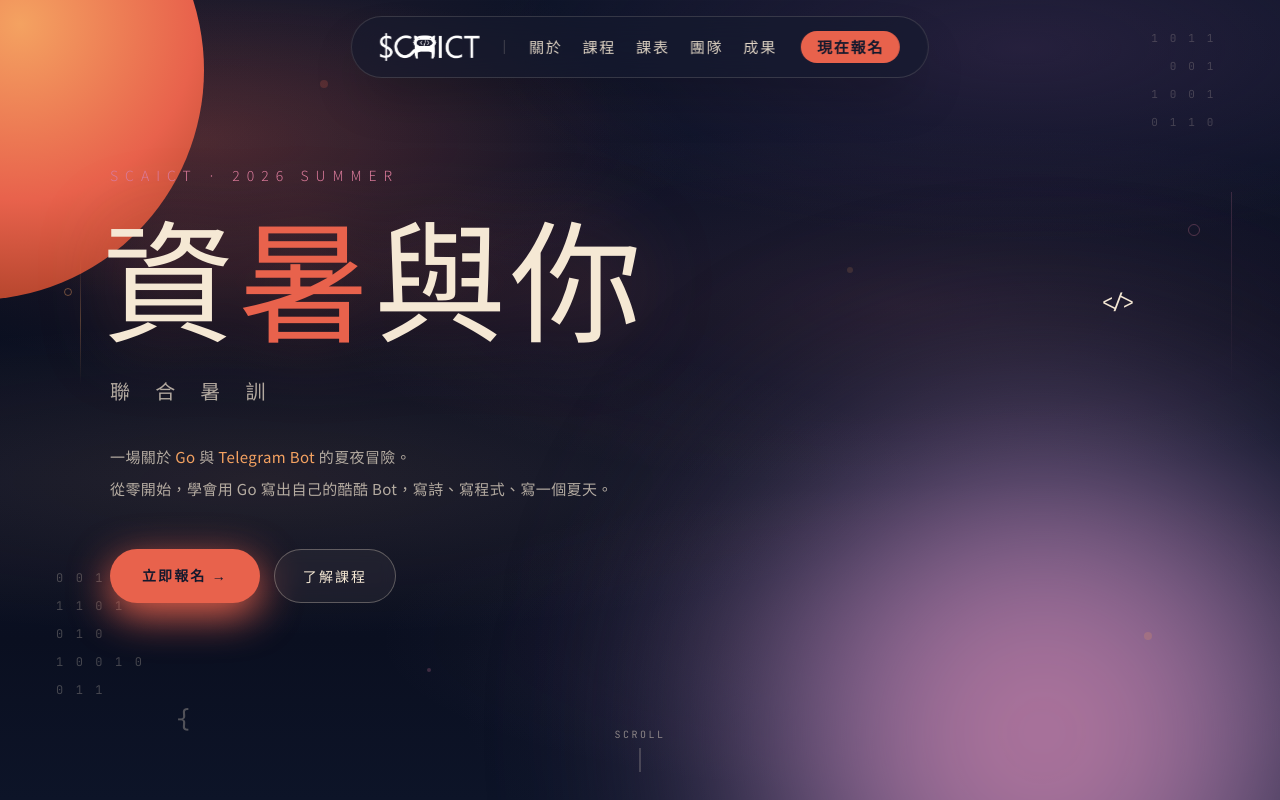
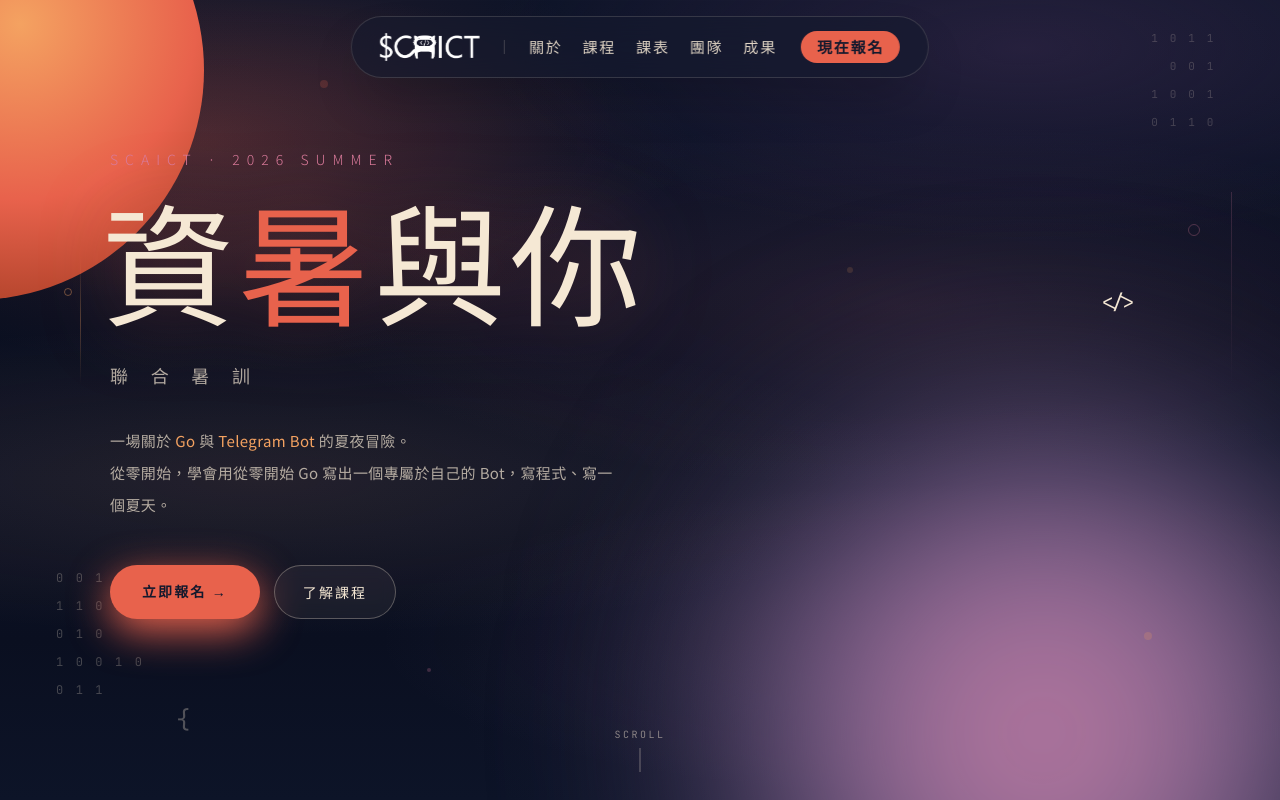
Before and after one commit to SCAICT/115-summer-camp, a React (Vite) app: page / in a window 1280 px wide. Shown: the top 800 px of the page. Built offline with nearby package versions, Linux system fonts and the light colour scheme; a web font is replaced by a local one.

Commit message:
feat: add interactive hero highlight and refine copy

```diff
--- a/src/components/Hero.jsx
+++ b/src/components/Hero.jsx
@@ -2,6 +2,7 @@ import { useEffect, useState } from 'react';
 
 export default function Hero() {
   const [hideScrollHint, setHideScrollHint] = useState(false);
+  const [isAnimating, setIsAnimating] = useState(false);
 
   useEffect(() => {
     const handleScroll = () => setHideScrollHint(window.scrollY > 24);
@@ -10,6 +11,11 @@ export default function Hero() {
     window.addEventListener('scroll', handleScroll, { passive: true });
     return () => window.removeEventListener('scroll', handleScroll);
   }, []);
+
+  const handleSummerClick = () => {
+    setIsAnimating(true);
+    setTimeout(() => setIsAnimating(false), 600);
+  };
 
   return (
     <section className="relative min-h-[720px] overflow-x-clip overflow-y-visible text-paper lg:h-screen">
@@ -50,13 +56,13 @@ export default function Hero() {
             SCAICT  · 2026 SUMMER
           </p>
           <h1 className="fluid-display -ml-2 whitespace-nowrap font-serifjp font-medium leading-none tracking-[0.03em] text-paper drop-shadow-[0_2px_40px_rgba(232,98,76,0.3)]">
-            資<span className="text-sunset">暑</span>與你
+            資<span className={`text-sunset cursor-pointer transition-transform ${isAnimating ? 'animate-pulse-rotate' : ''}`} onClick={handleSummerClick}>暑</span>與你
           </h1>
-          <p className="mt-9 fluid-wide-tracking whitespace-nowrap font-serifjp text-lg text-paper/70 sm:text-xl">聯 合 暑 訓</p>
+          <p className="mt-9 fluid-wide-tracking whitespace-nowrap font-serifjp text-base text-paper/70 sm:text-lg">聯 合 暑 訓</p>
           <p className="mt-9 max-w-lg text-[15px] leading-8 tracking-wide text-paper/70">
             <span className="inline-block">一場關於 <span className="text-amber">Go</span> 與 <span className="text-amber">Telegram Bot</span> 的夏夜冒險。</span>
             <br />
-            <span className="inline-block">從零開始，學會用 Go 寫出自己的酷酷 Bot，寫詩、寫程式、寫一個夏天。</span>
+            <span className="inline-block">從零開始，學會用從零開始 Go 寫出一個專屬於自己的 Bot，寫程式、寫一個夏天。</span>
           </p>
           <div className="mt-10 flex flex-wrap gap-3 sm:mt-11 sm:gap-3.5">
             <a href="#/home/報名" className="btn-primary rounded-full bg-sunset px-6 py-3.5 text-sm font-semibold tracking-[0.12em] text-ink shadow-sunset transition hover:bg-amber sm:px-8 sm:py-4 sm:tracking-[0.15em]">
```
